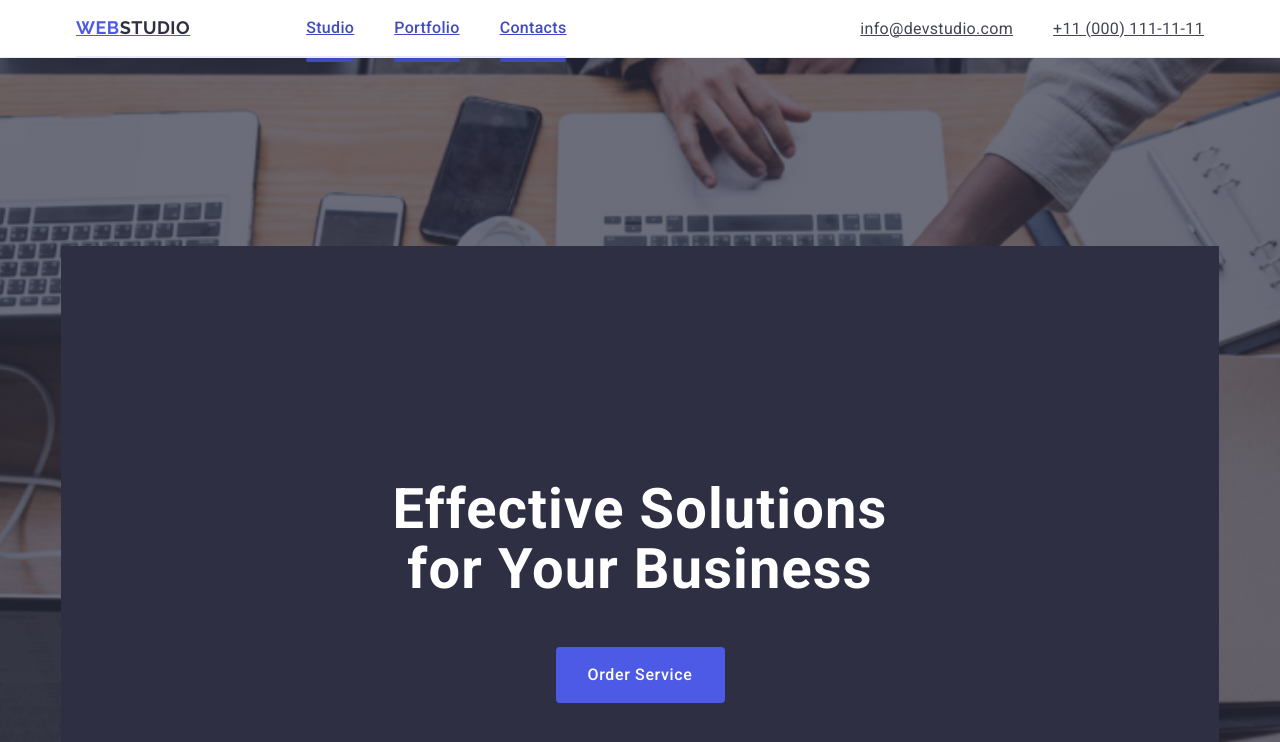
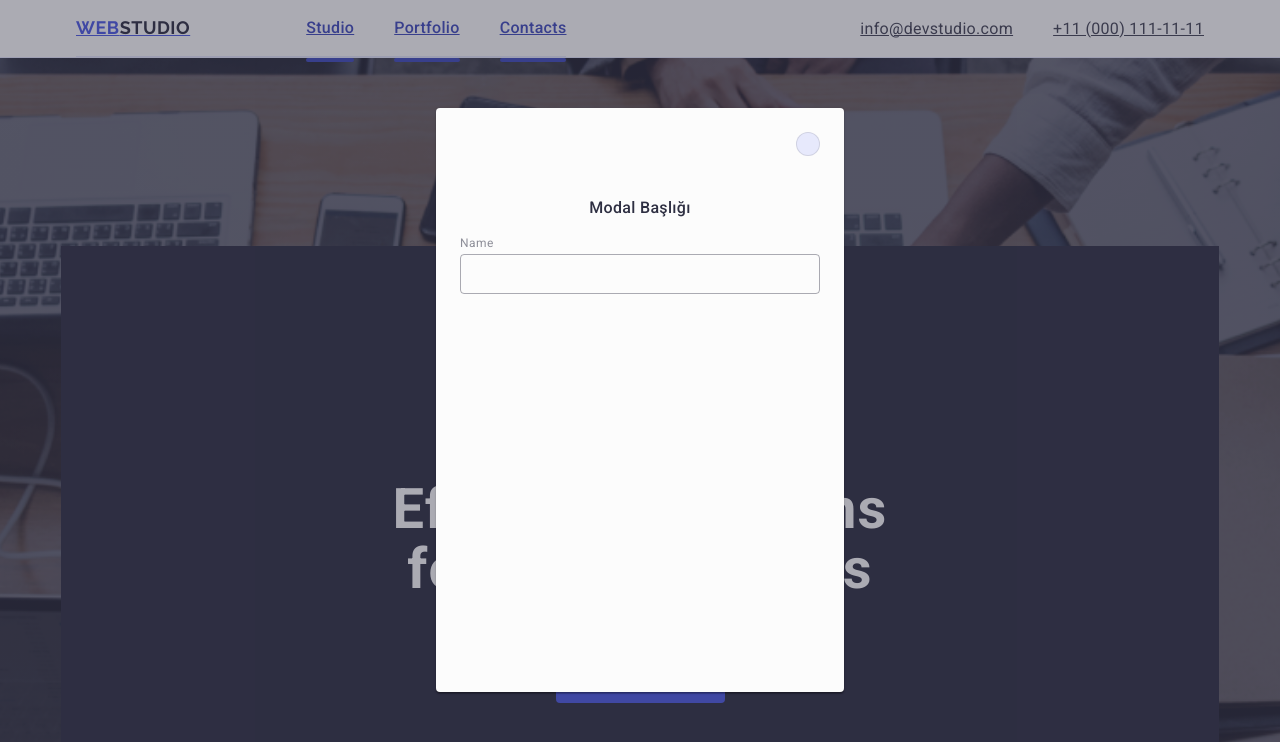
Before and after one commit to Furkan-ThecLifeN/goit-markup-hw-05, a plain HTML site: page index.html in a window 1280 px wide. Shown: the top 742 px of the page. Drawn offline with nearby package versions, Linux system fonts and the light colour scheme; files that its build step writes are made by us from their sources.

Commit message:
six-save

```diff
--- a/css/style.css
+++ b/css/style.css
@@ -19,10 +19,11 @@ img {
 }
 
 .container {
-    /*display: flex;*/
+   /*  display: flex; */
     width: 1158px;
     margin: 0 auto;
     padding: 0 15px;
+    /* justify-content: center; */
     /*display: block;*/
     /*margin-bottom: 16px;*/
 }
@@ -712,6 +713,11 @@ svg {
     margin-bottom: 16px;
 }
 
+.footer-container {
+    display: flex;
+    justify-content: center;
+}
+
 .form-container {
     margin-left: 60px;
 }
@@ -768,3 +774,114 @@ svg {
 .form-icon {
     margin-left: 16px;
 }
+
+/* form yapısı main*/
+.modal-window {
+    position: fixed;
+    top: 0;
+    left: 0;
+    width: 100%;
+    height: 100%;
+    background-color: rgba(46, 47, 66, 0.4);
+    transition: opacity 250ms cubic-bezier(0.4, 0, 0.2, 1), visibility 250ms cubic-bezier(0.4, 0, 0.2, 1);
+  }
+
+  .modal-container {
+    position: absolute;
+    top: 50%;
+    left: 50%;
+    transform: translate(-50%, -50%);
+    width: 408px;
+    min-height: 584px;
+    background: #fcfcfc;
+    box-shadow: 0px 1px 1px rgba(0, 0, 0, 0.14), 0px 1px 3px rgba(0, 0, 0, 0.12), 0px 2px 1px rgba(0, 0, 0, 0.2);
+    border-radius: 4px;
+    padding: 72px 24px 24px 24px;
+    transition: transform 250ms cubic-bezier(0.4, 0, 0.2, 1);
+  }
+
+  .close-button {
+    position: absolute;
+    top: 24px;
+    right: 24px;
+    width: 24px;
+    height: 24px;
+    border-radius: 50%;
+    display: flex;
+    align-items: center;
+    justify-content: center;
+    background-color: #e7e9fc;
+    border: 1px solid rgba(0, 0, 0, 0.1);
+    padding: 0;
+    cursor: pointer;
+    transition: background-color 250ms cubic-bezier(0.4, 0, 0.2, 1), border 250ms cubic-bezier(0.4, 0, 0.2, 1);
+  }
+
+  .close-button:hover,
+  .close-button:focus {
+    background-color: #404bbf;
+    border: none;
+  }
+
+  .icon-close {
+    transition: fill 250ms cubic-bezier(0.4, 0, 0.2, 1);
+  }
+
+  .close-button:hover .icon-close,
+  .close-button:focus .icon-close {
+    fill: #ffffff;
+  }
+
+  .modal-title {
+    font-weight: 500;
+    font-size: 16px;
+    line-height: 1.5;
+    text-align: center;
+    letter-spacing: 0.02em;
+    color: #2E2F42;
+    margin-bottom: 16px;
+  }
+
+  .form-group {
+    margin-bottom: 8px;
+  }
+
+  .form-label {
+    display: block;
+    font-size: 12px;
+    line-height: 1.17;
+    letter-spacing: 0.04em;
+    color: #8e8f99;
+    margin-bottom: 4px;
+  }
+
+  .input-container {
+    position: relative;
+  }
+
+  .form-input {
+    width: 100%;
+    height: 40px;
+    border: 1px solid rgba(46, 47, 66, 0.4);
+    border-radius: 4px;
+    background-color: transparent;
+    padding-left: 38px;
+    outline: transparent;
+    transition: border-color 250ms cubic-bezier(0.4, 0, 0.2, 1);
+  }
+
+  .form-input:focus {
+    border-color: #4D5AE5;
+  }
+
+  .icon-input {
+    position: absolute;
+    left: 16px;
+    top: 50%;
+    transform: translateY(-50%);
+    transition: fill 250ms cubic-bezier(0.4, 0, 0.2, 1);
+  }
+
+  .form-input:focus + .icon-input {
+    fill: #4D5AE5;
+  }
--- a/index.html
+++ b/index.html
@@ -648,18 +648,38 @@
                 </ul>
             </div>
         </section>
-
+        <footer></footer>
+        <div class="modal-window">
+            <div class="modal-container">
+              <button type="button" class="close-button">
+                <svg class="icon-close" width="8" height="8">
+                  <use href="./images/icons.svg#icon-close"></use>
+                </svg>
+              </button>
+              <p class="modal-title">Modal Başlığı</p>
+              <form class="modal-form">
+                <div class="form-group">
+                  <label for="user-name" class="form-label">Name</label>
+                  <div class="input-container">
+                    <input id="user-name" name="user-name" type="text" class="form-input">
+                    <svg class="icon-input" width="18" height="24">
+                      <use href="./images/icons.svg#icon-user"></use>
+                    </svg>
+                  </div>
+                </div>
+                <!-- Diğer form alanları benzer şekilde eklenebilir -->
+              </form>
+            </div>
+          </div>
     </main>
 
     <footer class="footer_section">
-        <div class="container">
+        <div class="footer-container">
             <div class="container-footer">
                 <div class="container-div">
                     <a class="footer-logo" href="./index.html">Web<span class="studio_footer">Studio</span></a>
                     <p class="footer_text">Increase the flow of customers and sales for your business with digital
-                        marketing
-                        &
-                        growth solutions.</p>
+                        marketing & growth solutions.</p>
                 </div>
                 <div class="social-container-footer">
                     <p class="social-media-text">Social media</p>
@@ -710,6 +730,7 @@
             </div>
         </div>
     </footer>
+
 </body>
 
 </html>
```
